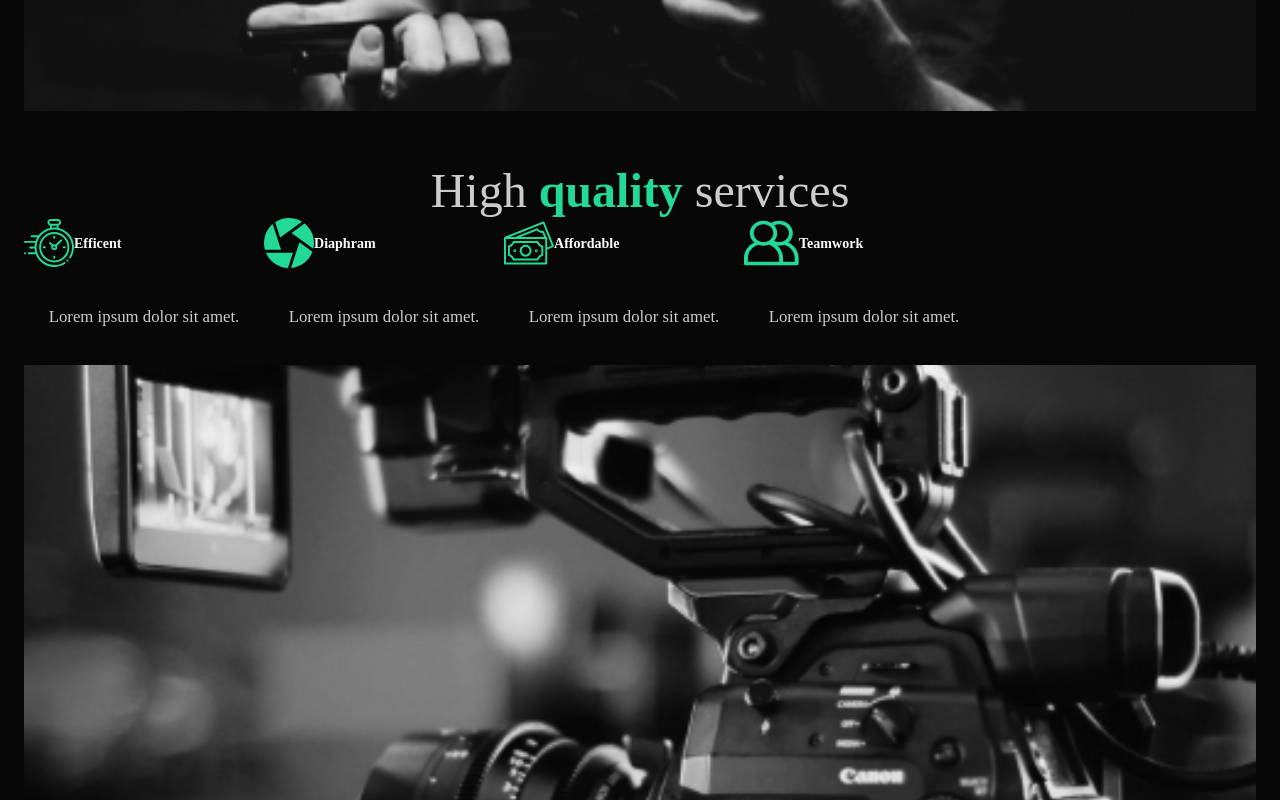
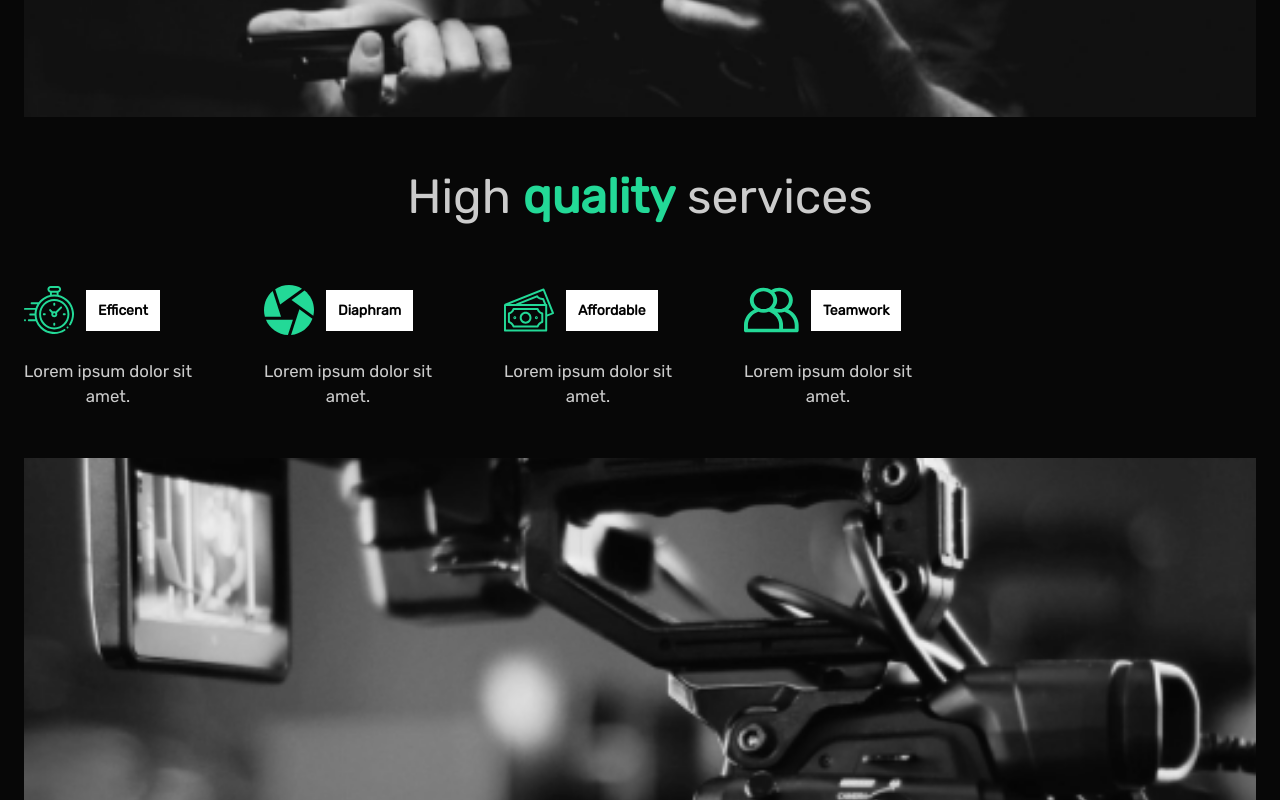
Before and after one commit to timmlaxton/chetbaker, a React (Create React App) app: page / in a window 1280 px wide. Shown: the part 920-1720 px from the top of the page. Built offline with nearby package versions, Linux system fonts and the light colour scheme.

Commit message:
added font

```diff
--- a/public/index.html
+++ b/public/index.html
@@ -9,35 +9,19 @@
       name="description"
       content="Web site created using create-react-app"
     />
+
+    <link
+      href="https://fonts.googleapis.com/css2?family=Rubik&display=swap"
+      rel="stylesheet"
+    />
     <link rel="apple-touch-icon" href="%PUBLIC_URL%/logo192.png" />
-    <!--
-      manifest.json provides metadata used when your web app is installed on a
-      user's mobile device or desktop. See https://developers.google.com/web/fundamentals/web-app-manifest/
-    -->
+
     <link rel="manifest" href="%PUBLIC_URL%/manifest.json" />
-    <!--
-      Notice the use of %PUBLIC_URL% in the tags above.
-      It will be replaced with the URL of the `public` folder during the build.
-      Only files inside the `public` folder can be referenced from the HTML.
 
-      Unlike "/favicon.ico" or "favicon.ico", "%PUBLIC_URL%/favicon.ico" will
-      work correctly both with client-side routing and a non-root public URL.
-      Learn how to configure a non-root public URL by running `npm run build`.
-    -->
     <title>React App</title>
   </head>
   <body>
     <noscript>You need to enable JavaScript to run this app.</noscript>
     <div id="root"></div>
-    <!--
-      This HTML file is a template.
-      If you open it directly in the browser, you will see an empty page.
-
-      You can add webfonts, meta tags, or analytics to this file.
-      The build step will place the bundled scripts into the <body> tag.
-
-      To begin the development, run `npm start` or `yarn start`.
-      To create a production bundle, use `npm run build` or `yarn build`.
-    -->
   </body>
 </html>
--- a/src/components/GlobalStyle.js
+++ b/src/components/GlobalStyle.js
@@ -10,6 +10,7 @@ const GlobalStyle = createGlobalStyle`
 
 body {
   background: #070707;
+  font-family: "Rubik", sans-serif;
   overflow-x: hidden;
 }
 html {
@@ -17,6 +18,7 @@ html {
 }
 
 button {
+  font-family: "Rubik", sans-serif;
   font-weight: bold;
   font-size: 1.1 rem;
   cursor: pointer;
--- a/src/components/ServicesSection.js
+++ b/src/components/ServicesSection.js
@@ -55,17 +55,15 @@ const ServicesSection = () => {
   );
 };
 
-const Services = styled(About)``;
-
-// const Services = styled(About)`
-//   h2 {
-//     padding-bottom: 5rem;
-//   }
-//   p {
-//     width: 70%;
-//     padding: 2rem 0rem 4rem 0rem;
-//   }
-// `;
+const Services = styled(About)`
+  h2 {
+    padding-bottom: 5rem;
+  }
+  p {
+    width: 70%;
+    padding: 2rem 0rem 4rem 0rem;
+  }
+`;
 const Cards = styled.div`
   display: flex;
   flex-wrap: wrap;
@@ -75,12 +73,12 @@ const Card = styled.div`
   .icon {
     display: flex;
     align-items: center;
-    /* h3 {
+    h3 {
       margin-left: 1rem;
       background: white;
       color: black;
       padding: 1rem;
-    } */
+    }
   }
 `;
 
```
